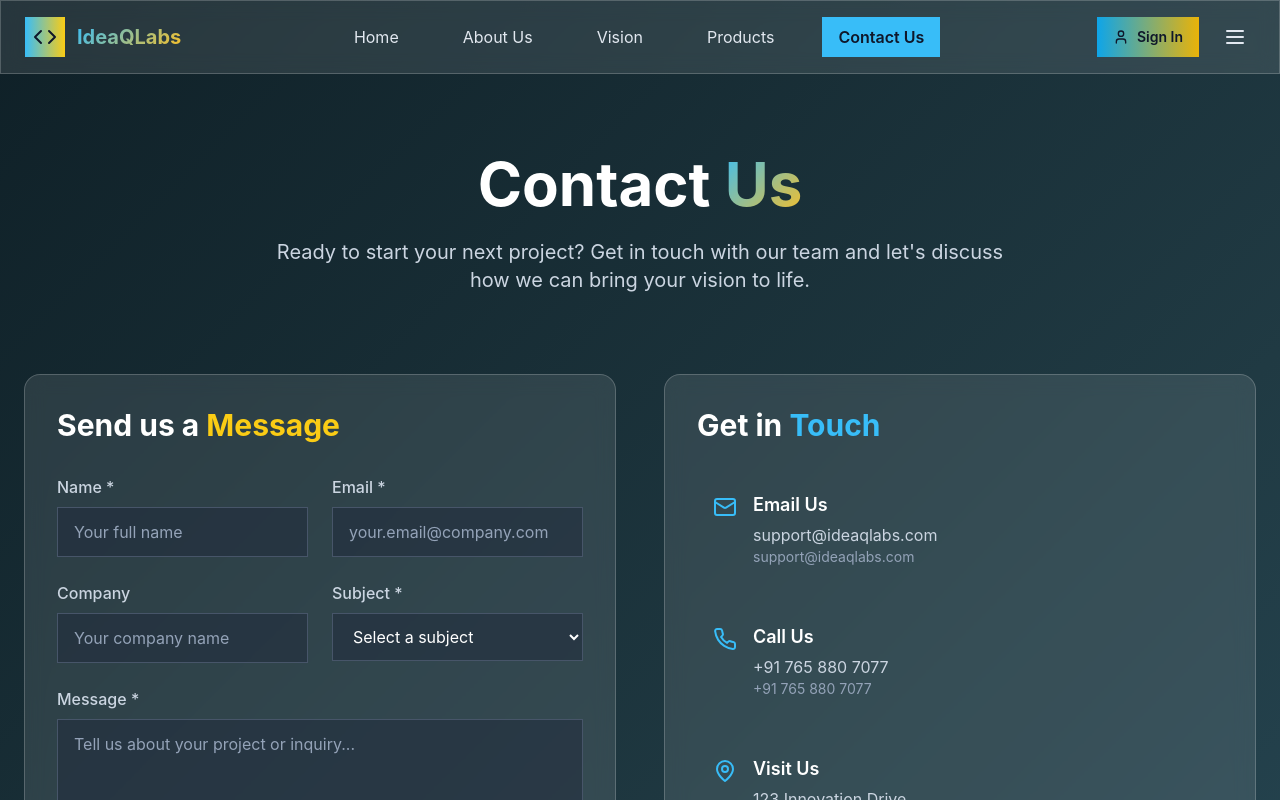
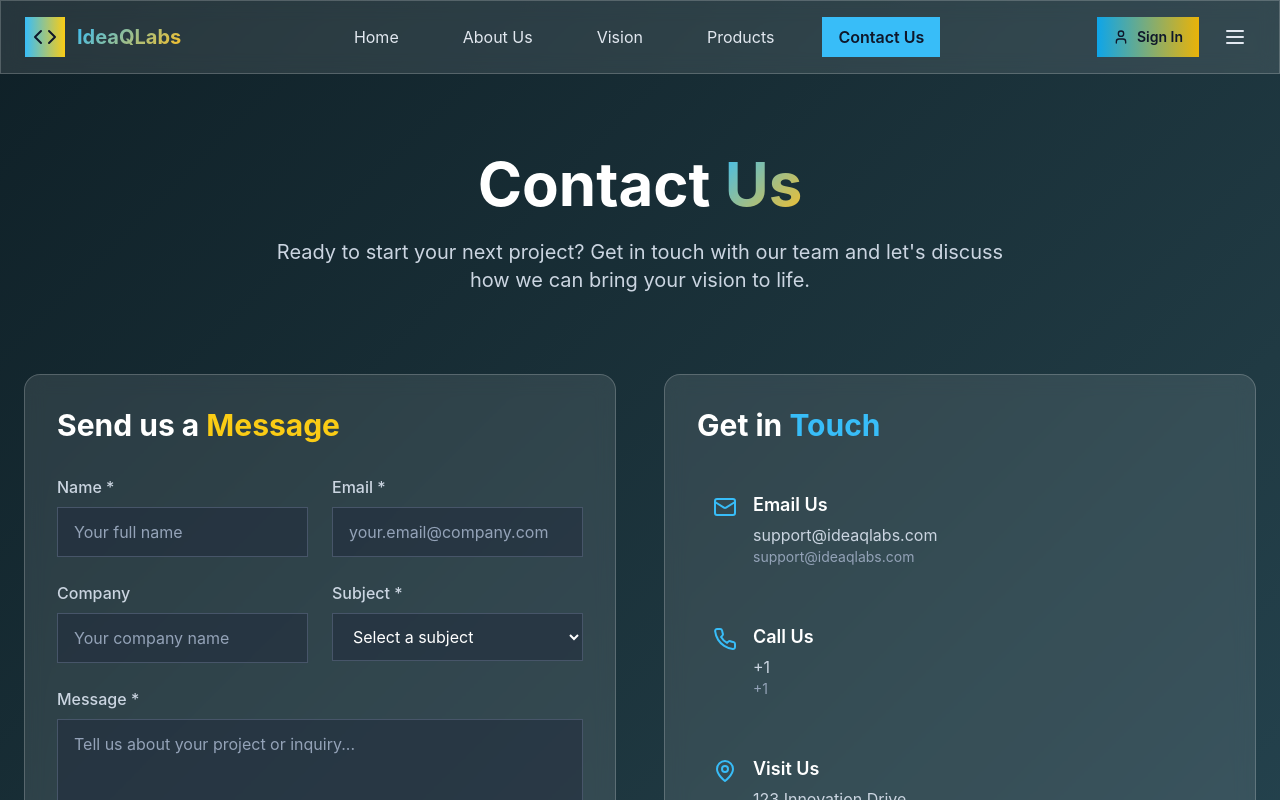
Before and after one commit to ideaqlabs/IdeaQLabs, a React (Vite) app: page / in a window 1280 px wide. Both pictures are taken after a click on the button "Contact Us". Shown: the top 800 px of the page. Built offline with nearby package versions, Linux system fonts and the light colour scheme.

Commit message:
Update Contact.jsx

```diff
--- a/src/components/pages/Contact.jsx
+++ b/src/components/pages/Contact.jsx
@@ -23,14 +23,14 @@ const Contact = () => {
     {
       icon: <Phone className="h-6 w-6" />,
       title: "Call Us",
-      details: "+91 765 880 7077",
-      subDetails: "+91 765 880 7077"
+      details: "+1",
+      subDetails: "+1"
     },
     {
       icon: <MapPin className="h-6 w-6" />,
       title: "Visit Us",
       details: "123 Innovation Drive",
-      subDetails: "IdeaQ Valley, PB 94025"
+      subDetails: "Silicon Valley, CA 94025"
     },
     {
       icon: <Clock className="h-6 w-6" />,
```
